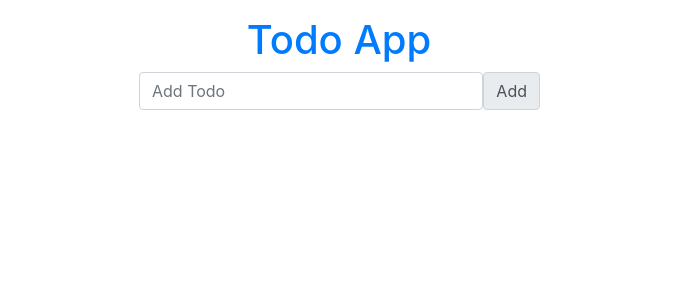
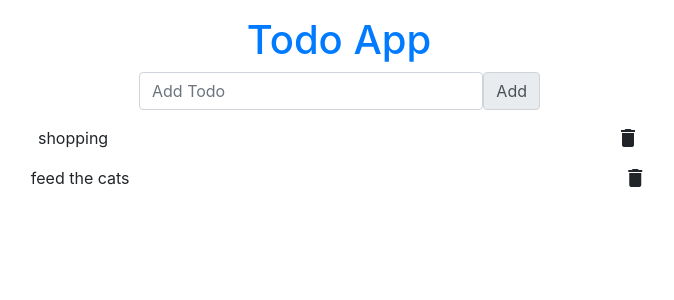
Before and after one commit to aleksgrunwald/Angular_Auth, an Angular app: page / in a window 1280 px wide. Shown: the top 300 px of the page, without its empty margins (301-975 px from the left). Built offline with nearby package versions, Linux system fonts and the light colour scheme.

Commit message:
delete icon added

```diff
--- a/src/app/app.component.html
+++ b/src/app/app.component.html
@@ -11,7 +11,11 @@
       </div>
     </div>
   </form>
-  <div>{{ todo.value }}</div>
+<!--  <div class="btn btn-primary">Show my my list</div>-->
+  <div class="list-item" *ngFor="let todo of todos">
+    <p>{{ todo }}</p>
+    <i class="material-icons">delete</i>
+  </div>
 </div>
 
 <router-outlet></router-outlet>
--- a/src/app/app.component.sass
+++ b/src/app/app.component.sass
@@ -5,3 +5,9 @@ body
 form
   max-width: 25em
   margin: 1em auto
+
+.list-item
+  display: flex
+  flex-direction: row
+  justify-content: space-around
+  vdsmax-width: 25em
--- a/src/app/app.component.ts
+++ b/src/app/app.component.ts
@@ -7,7 +7,7 @@ import { Component } from '@angular/core';
 })
 export class AppComponent {
 
-  todos = [];
+  todos = ["shopping", "feed the cats"];
 
   addToDo(inputValue) {
     if(this.todos.indexOf(inputValue) == -1) {
--- a/src/index.html
+++ b/src/index.html
@@ -10,6 +10,7 @@
   <link rel="stylesheet" href="https://maxcdn.bootstrapcdn.com/bootstrap/4.0.0/css/bootstrap.min.css"
         integrity="sha384-Gn5384xqQ1aoWXA+058RXPxPg6fy4IWvTNh0E263XmFcJlSAwiGgFAW/dAiS6JXm"
         crossorigin="anonymous">
+  <link href="https://fonts.googleapis.com/icon?family=Material+Icons" rel="stylesheet">
 </head>
 <body>
   <app-root></app-root>
```
